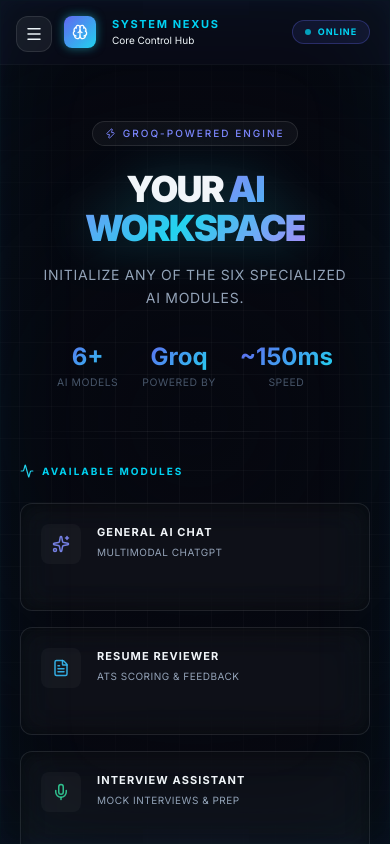
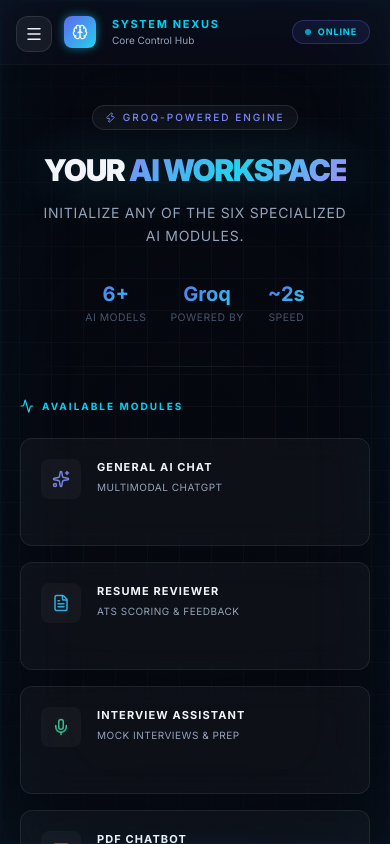
Before and after one commit to HarshPariya/AI-Assistant-Frontend, a Next.js app: page / in a window 390 px wide. Built offline with nearby package versions, Linux system fonts and the light colour scheme; no server answers.

Commit message:
chore: remove css font import to fix build, update oauth ui/urls

```diff
--- a/app/general/page.tsx
+++ b/app/general/page.tsx
@@ -72,7 +72,6 @@
         }
       }
     } catch (error: any) {
-      console.error(error);
       setMessages((prev) => [
         ...prev,
         {
--- a/app/globals.css
+++ b/app/globals.css
@@ -1,5 +1,11 @@
+
 @import "tailwindcss";
 @plugin "@tailwindcss/typography";
+
+/* ============================================================
+   FONT IMPORT — Inter from Google Fonts (fallback in case
+   next/font/google fails to load in some envs)
+   ============================================================ */
 
 /* ============================================================
    DESIGN TOKENS — Obsidian AI Platform
@@ -39,7 +45,7 @@
 body {
   background: var(--bg);
   color: var(--fg);
-  font-family: var(--font-inter), ui-sans-serif, system-ui, -apple-system, sans-serif;
+  font-family: 'Inter', var(--font-inter), ui-sans-serif, system-ui, -apple-system, sans-serif;
   font-feature-settings: "cv02","cv03","cv04","cv11";
   -webkit-font-smoothing: antialiased;
   -moz-osx-font-smoothing: grayscale;
@@ -154,9 +160,10 @@
   color: white;
   transition: all 0.2s;
   box-shadow: 0 4px 24px -6px rgba(99,102,241,0.5);
+  text-decoration: none;
 }
 .btn-primary:hover {
-  brightness: 1.1;
+  filter: brightness(1.12);
   box-shadow: 0 8px 32px -8px rgba(99,102,241,0.7);
   transform: translateY(-1px);
 }
@@ -237,6 +244,10 @@
   50%      { box-shadow: 0 0 50px rgba(99,102,241,0.6), 0 0 80px rgba(34,211,238,0.2); }
 }
 @keyframes spin-slow { to { transform: rotate(360deg); } }
+@keyframes bounce-dot {
+  0%, 80%, 100% { transform: translateY(0); }
+  40%           { transform: translateY(-6px); }
+}
 
 .animate-fade-in  { animation: fade-in  0.45s cubic-bezier(0.4,0,0.2,1) forwards; }
 .animate-slide-up { animation: slide-up 0.4s  cubic-bezier(0.4,0,0.2,1) forwards; }
@@ -284,3 +295,33 @@
 .prose pre { background: rgba(255,255,255,0.04); border: 1px solid rgba(255,255,255,0.08); }
 .prose code { background: rgba(255,255,255,0.06); border-radius: 4px; padding: 0.1em 0.35em; }
 .prose :where(a):not(:where([class~="not-prose"] *)) { color: #818cf8; }
+
+/* ============================================================
+   RESPONSIVE MOBILE HELPERS
+   ============================================================ */
+/* Ensure main content has space for the mobile hamburger */
+@media (max-width: 767px) {
+  .page-header {
+    padding-left: 3.5rem !important; /* 56px = hamburger button + gap */
+  }
+}
+
+/* Input placeholder styling */
+textarea::placeholder,
+input::placeholder {
+  color: var(--faint);
+  opacity: 1;
+}
+
+/* Ensure icons render correctly */
+svg {
+  display: inline-block;
+  vertical-align: middle;
+  flex-shrink: 0;
+}
+
+/* Focus visible ring for accessibility */
+:focus-visible {
+  outline: 2px solid rgba(99,102,241,0.5);
+  outline-offset: 2px;
+}
--- a/app/history/page.tsx
+++ b/app/history/page.tsx
@@ -67,7 +67,7 @@
   return (
     <div className="flex flex-col h-screen w-full relative">
       {/* Header */}
-      <div className="px-6 py-4 flex items-center justify-between sticky top-0 z-20"
+      <div className="px-6 py-4 pl-16 md:pl-6 flex items-center justify-between sticky top-0 z-20"
         style={{ borderBottom: "1px solid rgba(255,255,255,0.06)", background: "rgba(6,8,16,0.8)", backdropFilter: "blur(16px)" }}>
         <div className="flex items-center gap-3">
           <div className="w-10 h-10 rounded-xl flex items-center justify-center bg-cyan-500/10 border border-cyan-500/20">
--- a/app/layout.tsx
+++ b/app/layout.tsx
@@ -4,34 +4,58 @@
 import Sidebar from "@/components/Sidebar";
 import AuthProvider from "@/components/AuthProvider";
 
-const inter = Inter({ subsets: ["latin"], variable: "--font-inter" });
+const inter = Inter({
+  subsets: ["latin"],
+  variable: "--font-inter",
+  display: "swap",
+  preload: true,
+  weight: ["300", "400", "500", "600", "700", "800", "900"],
+});
 
 export const metadata: Metadata = {
   title: "AI Career & Research Assistant",
-  description: "Multi-Modal GenAI Platform — Resume Reviewer, Interview Assistant, PDF Chatbot, Research, and Image Q&A powered by Groq AI",
+  description:
+    "Multi-Modal GenAI Platform — Resume Reviewer, Interview Assistant, PDF Chatbot, Research, and Image Q&A powered by Groq AI",
   keywords: "AI, career, resume, interview, RAG, GenAI, Groq, research",
 };
 
 export default function RootLayout({ children }: { children: React.ReactNode }) {
   return (
     <html lang="en" className="dark">
-      <body className={`${inter.variable} font-sans antialiased`} style={{ background: "var(--bg)", color: "var(--fg)" }}>
+      <head>
+        {/* Google Fonts preconnect for performance */}
+        <link rel="preconnect" href="https://fonts.googleapis.com" />
+        <link rel="preconnect" href="https://fonts.gstatic.com" crossOrigin="anonymous" />
+      </head>
+      <body
+        className={`${inter.variable} font-sans antialiased`}
+        style={{ background: "var(--bg)", color: "var(--fg)" }}
+      >
         {/* Tech grid overlay */}
         <div aria-hidden="true" className="fixed inset-0 dot-grid pointer-events-none z-0" />
 
         {/* Vignette fade */}
-        <div aria-hidden="true" className="fixed inset-0 pointer-events-none z-0"
-          style={{ background: "radial-gradient(circle at center, transparent 0%, var(--bg) 110%)" }} />
+        <div
+          aria-hidden="true"
+          className="fixed inset-0 pointer-events-none z-0"
+          style={{ background: "radial-gradient(circle at center, transparent 0%, var(--bg) 110%)" }}
+        />
 
-        {/* Neon outer frame glow (Cyberpunk / SquidAI inspired) */}
-        <div className="fixed inset-0 pointer-events-none z-50"
-          style={{ boxShadow: "inset 0 0 100px rgba(34,211,238,0.05), inset 0 0 20px rgba(99,102,241,0.05)", border: "1px solid rgba(34,211,238,0.05)" }} />
+        {/* Neon outer frame glow */}
+        <div
+          className="fixed inset-0 pointer-events-none z-50"
+          style={{
+            boxShadow:
+              "inset 0 0 100px rgba(34,211,238,0.05), inset 0 0 20px rgba(99,102,241,0.05)",
+            border: "1px solid rgba(34,211,238,0.05)",
+          }}
+        />
 
         {/* App Shell */}
         <AuthProvider>
           <div className="relative z-10 flex h-screen overflow-hidden">
             <Sidebar />
-            <main className="flex-1 overflow-y-auto">
+            <main className="flex-1 overflow-y-auto min-w-0">
               {children}
             </main>
           </div>
--- a/app/page.tsx
+++ b/app/page.tsx
@@ -4,27 +4,42 @@
 import { Brain, Sparkles, ArrowRight, Zap, Activity } from "lucide-react";
 import { navItems } from "@/components/Sidebar";
 
-const moduleItems = navItems.filter(item => item.href !== "/");
+const moduleItems = navItems.filter((item) => item.href !== "/");
 
 const stats = [
   { label: "AI Models", value: "6+" },
   { label: "Powered by", value: "Groq" },
-  { label: "Speed", value: "~150ms" },
+  { label: "Speed", value: "~2s" },
 ];
 
 export default function DashboardPage() {
   return (
     <div className="min-h-screen w-full">
       {/* ── Header ─────────────────────────────────────── */}
-      <header className="sticky top-0 z-20 flex items-center gap-4 px-5 md:px-8 py-4 pl-16 md:pl-8"
-        style={{ borderBottom: "1px solid rgba(255,255,255,0.03)", background: "rgba(10,12,24,0.8)", backdropFilter: "blur(20px)" }}>
-        <div className="w-8 h-8 rounded-lg flex items-center justify-center"
-          style={{ background: "linear-gradient(135deg, #6366f1, #22d3ee)", boxShadow: "0 0 10px rgba(34,211,238,0.5)" }}>
+      <header
+        className="sticky top-0 z-20 flex items-center gap-4 px-5 md:px-8 py-4 pl-16 md:pl-8"
+        style={{
+          borderBottom: "1px solid rgba(255,255,255,0.03)",
+          background: "rgba(10,12,24,0.8)",
+          backdropFilter: "blur(20px)",
+        }}
+      >
+        <div
+          className="w-8 h-8 rounded-lg flex items-center justify-center flex-shrink-0"
+          style={{
+            background: "linear-gradient(135deg, #6366f1, #22d3ee)",
+            boxShadow: "0 0 10px rgba(34,211,238,0.5)",
+          }}
+        >
           <Brain size={16} className="text-white" />
         </div>
         <div>
-          <h1 className="text-[11px] font-bold tracking-[0.15em] uppercase text-cyan-400">System Nexus</h1>
-          <p className="text-[10px]" style={{ color: "off-white" }}>Core Control Hub</p>
+          <h1 className="text-[11px] font-bold tracking-[0.15em] uppercase text-cyan-400">
+            System Nexus
+          </h1>
+          <p className="text-[10px]" style={{ color: "var(--muted)" }}>
+            Core Control Hub
+          </p>
         </div>
         <div className="ml-auto flex items-center gap-2 badge badge-glow border-cyan-500/30">
           <span className="w-1.5 h-1.5 rounded-full animate-pulse bg-cyan-400" />
@@ -33,16 +48,19 @@
       </header>
 
       {/* ── Hero ───────────────────────────────────────── */}
-      <section className="px-5 md:px-8 pt-14 pb-10 text-center animate-fade-in relative">
+      <section className="px-5 md:px-8 pt-10 md:pt-14 pb-10 text-center animate-fade-in relative">
         <div className="inline-flex items-center gap-2 badge mb-6 border-indigo-500/30 bg-indigo-500/10">
           <Zap size={11} className="text-indigo-400" />
           <span className="text-indigo-400 text-[10px] tracking-[0.2em]">GROQ-POWERED ENGINE</span>
         </div>
-        <h1 className="text-4xl md:text-5xl lg:text-6xl font-black tracking-tighter mb-4 leading-[1.08] drop-shadow-[0_0_25px_rgba(34,211,238,0.3)]">
+        <h1 className="text-3xl sm:text-4xl md:text-5xl lg:text-6xl font-black tracking-tighter mb-4 leading-[1.08] drop-shadow-[0_0_25px_rgba(34,211,238,0.3)]">
           <span style={{ color: "var(--fg)" }}>YOUR </span>
           <span className="text-gradient-vivid uppercase">AI WORKSPACE</span>
         </h1>
-        <p className="text-sm md:text-base max-w-xl mx-auto px-4 leading-relaxed uppercase tracking-wider" style={{ color: "var(--muted)" }}>
+        <p
+          className="text-sm md:text-base max-w-xl mx-auto px-4 leading-relaxed uppercase tracking-wider"
+          style={{ color: "var(--muted)" }}
+        >
           Initialize any of the six specialized AI modules.
         </p>
 
@@ -50,15 +68,27 @@
         <div className="flex items-center justify-center gap-6 mt-8">
           {stats.map((s, i) => (
             <div key={i} className="text-center">
-              <div className="text-2xl font-bold text-gradient-brand">{s.value}</div>
-              <div className="text-[0.65rem] uppercase tracking-wider mt-0.5" style={{ color: "var(--faint)" }}>{s.label}</div>
+              <div className="text-xl md:text-2xl font-bold text-gradient-brand">{s.value}</div>
+              <div
+                className="text-[0.65rem] uppercase tracking-wider mt-0.5"
+                style={{ color: "var(--faint)" }}
+              >
+                {s.label}
+              </div>
             </div>
           ))}
         </div>
       </section>
 
       {/* ── Divider ────────────────────────────────────── */}
-      <div className="mx-5 md:mx-8 mb-8" style={{ height: "1px", background: "linear-gradient(90deg, transparent, rgba(255,255,255,0.08), transparent)" }} />
+      <div
+        className="mx-5 md:mx-8 mb-8"
+        style={{
+          height: "1px",
+          background:
+            "linear-gradient(90deg, transparent, rgba(255,255,255,0.08), transparent)",
+        }}
+      />
 
       {/* ── Modules Grid ───────────────────────────────── */}
       <section className="px-5 md:px-8 pb-16">
@@ -70,41 +100,64 @@
         </div>
 
         <div className="grid grid-cols-1 sm:grid-cols-2 lg:grid-cols-3 gap-4">
-          {moduleItems.map(({ href, icon: Icon, label, description, accent, accentBg }, i) => (
+          {moduleItems.map(({ href, icon: Icon, label, description, accent }, i) => (
             <Link
               key={href}
               href={href}
-              className="module-card group p-5 flex flex-col gap-4 border border-white/5 bg-[#0a0c18]/80 hover:bg-[#0f1224] hover:border-cyan-500/30 transition-all duration-300"
-              style={{ animationDelay: `${i * 0.07}s`, borderRadius: "12px", boxShadow: "inset 0 0 20px rgba(0,0,0,0.5)" }}
+              className="module-card group p-5 flex flex-col gap-4"
+              style={{ animationDelay: `${i * 0.07}s` }}
             >
               {/* Hover glow overlay */}
-              <div className="pointer-events-none absolute inset-0 opacity-0 group-hover:opacity-100 transition-opacity duration-300 rounded-xl"
-                style={{ background: `radial-gradient(400px circle at 50% 0%, ${accent}15, transparent 70%)` }} />
+              <div
+                className="pointer-events-none absolute inset-0 opacity-0 group-hover:opacity-100 transition-opacity duration-300 rounded-xl"
+                style={{
+                  background: `radial-gradient(400px circle at 50% 0%, ${accent}15, transparent 70%)`,
+                }}
+              />
 
               <div className="relative z-10 flex items-start gap-4">
                 {/* Icon */}
-                <div className="flex-shrink-0 w-10 h-10 rounded-lg flex items-center justify-center transition-transform duration-300 group-hover:scale-110"
-                  style={{ background: `rgba(255,255,255,0.03)`, border: `1px solid ${accent}40`, boxShadow: `0 0 15px ${accent}20` }}>
+                <div
+                  className="flex-shrink-0 w-10 h-10 rounded-lg flex items-center justify-center transition-transform duration-300 group-hover:scale-110"
+                  style={{
+                    background: `rgba(255,255,255,0.03)`,
+                    border: `1px solid ${accent}40`,
+                    boxShadow: `0 0 15px ${accent}20`,
+                  }}
+                >
                   <Icon size={18} style={{ color: accent }} />
                 </div>
 
                 <div className="flex-1 min-w-0">
-                  <h3 className="font-bold text-[11px] mb-1 transition-colors uppercase tracking-[0.1em] group-hover:text-white"
-                    style={{ color: "var(--fg)", textShadow: `0 0 10px ${accent}60` }}>
+                  <h3
+                    className="font-bold text-[11px] mb-1 transition-colors uppercase tracking-[0.1em] group-hover:text-white"
+                    style={{ color: "var(--fg)", textShadow: `0 0 10px ${accent}60` }}
+                  >
                     {label}
                   </h3>
-                  <p className="text-[10px] uppercase tracking-wider leading-relaxed" style={{ color: "var(--muted)" }}>
+                  <p
+                    className="text-[10px] uppercase tracking-wider leading-relaxed"
+                    style={{ color: "var(--muted)" }}
+                  >
                     {description}
                   </p>
                 </div>
 
-                <ArrowRight size={14} className="flex-shrink-0 opacity-0 group-hover:opacity-100 transition-all duration-200 group-hover:translate-x-0.5"
-                  style={{ color: accent }} />
+                <ArrowRight
+                  size={14}
+                  className="flex-shrink-0 opacity-0 group-hover:opacity-100 transition-all duration-200 group-hover:translate-x-0.5"
+                  style={{ color: accent }}
+                />
               </div>
 
               {/* Bottom accent line */}
-              <div className="relative z-10 h-[2px] w-0 group-hover:w-full transition-all duration-500 rounded-full mt-2"
-                style={{ background: `linear-gradient(90deg, ${accent}, transparent)`, boxShadow: `0 0 8px ${accent}` }} />
+              <div
+                className="relative z-10 h-[2px] w-0 group-hover:w-full transition-all duration-500 rounded-full mt-2"
+                style={{
+                  background: `linear-gradient(90deg, ${accent}, transparent)`,
+                  boxShadow: `0 0 8px ${accent}`,
+                }}
+              />
             </Link>
           ))}
         </div>
@@ -112,16 +165,30 @@
 
       {/* ── Bottom CTA ─────────────────────────────────── */}
       <section className="px-5 md:px-8 pb-16 text-center">
-        <div className="glass-card p-8 max-w-xl mx-auto border border-cyan-500/20 bg-[#0a0c18]/80 shadow-[inset_0_0_30px_rgba(34,211,238,0.1)]">
-          <div className="w-12 h-12 rounded-xl flex items-center justify-center mx-auto mb-4 animate-pulse-glow"
-            style={{ background: "rgba(34,211,238,0.1)", border: "1px solid rgba(34,211,238,0.5)", boxShadow: "0 0 20px rgba(34,211,238,0.3)" }}>
+        <div
+          className="glass-card p-6 md:p-8 max-w-xl mx-auto border border-cyan-500/20 bg-[#0a0c18]/80 shadow-[inset_0_0_30px_rgba(34,211,238,0.1)]"
+        >
+          <div
+            className="w-12 h-12 rounded-xl flex items-center justify-center mx-auto mb-4 animate-pulse-glow"
+            style={{
+              background: "rgba(34,211,238,0.1)",
+              border: "1px solid rgba(34,211,238,0.5)",
+              boxShadow: "0 0 20px rgba(34,211,238,0.3)",
+            }}
+          >
             <Sparkles size={24} className="text-cyan-400" />
           </div>
-          <h3 className="text-sm font-black uppercase tracking-[0.15em] mb-2 text-cyan-400 drop-shadow-[0_0_10px_rgba(34,211,238,0.8)]">Initialize General AI</h3>
+          <h3 className="text-sm font-black uppercase tracking-[0.15em] mb-2 text-cyan-400 drop-shadow-[0_0_10px_rgba(34,211,238,0.8)]">
+            Initialize General AI
+          </h3>
           <p className="text-[11px] mb-5 uppercase tracking-wider" style={{ color: "var(--muted)" }}>
             Ask anything, generate images, analyze PDFs and photos.
           </p>
-          <Link href="/general" className="btn-primary" style={{ borderRadius: "8px", boxShadow: "0 0 15px rgba(99,102,241,0.5)" }}>
+          <Link
+            href="/general"
+            className="btn-primary"
+            style={{ borderRadius: "8px", boxShadow: "0 0 15px rgba(99,102,241,0.5)" }}
+          >
             LAUNCH GENERAL CHAT
             <ArrowRight size={15} />
           </Link>
--- a/components/ChatInterface.tsx
+++ b/components/ChatInterface.tsx
@@ -92,7 +92,7 @@
   return (
     <div className="flex flex-col h-full relative">
       {/* Messages */}
-      <div className="flex-1 overflow-y-auto px-4 md:px-6 py-5 space-y-5">
+      <div className="flex-1 overflow-y-auto px-4 md:px-6 py-5 space-y-5 pb-20 md:pb-5">
         {messages.length === 0 ? (
           emptyStateComponent ? emptyStateComponent : (
             <div className="flex flex-col items-center justify-center h-full text-center py-16 animate-fade-in">
@@ -273,7 +273,7 @@
       </div>
 
       {/* Input Area */}
-      <div className="px-4 md:px-5 py-4 relative" style={{ borderTop: "1px solid rgba(255,255,255,0.06)" }}>
+      <div className="px-4 md:px-5 py-4 relative z-10" style={{ borderTop: "1px solid rgba(255,255,255,0.06)", background: "var(--bg)" }}>
         {/* File preview pill above input */}
         {selectedFile && (
           <div className="absolute -top-14 left-4 animate-slide-up flex items-center gap-2 px-3 py-2 rounded-xl shadow-xl"
@@ -317,7 +317,7 @@
             onKeyDown={handleKeyDown}
             placeholder={placeholder}
             rows={1}
-            className="w-full bg-transparent text-sm resize-none outline-none max-h-40 leading-relaxed py-1"
+            className="w-full bg-transparent text-sm resize-none outline-none max-h-40 leading-relaxed py-1 placeholder-opacity-70"
             style={{ color: "var(--fg)" }}
           />
 
--- a/lib/auth.ts
+++ b/lib/auth.ts
@@ -10,6 +10,11 @@
   ],
   secret: process.env.AUTH_SECRET || process.env.NEXTAUTH_SECRET,
   trustHost: true,
+  debug: false,
+  pages: {
+    signIn: "/",      // redirect to home if sign-in fails
+    error: "/",       // redirect to home on error (prevents blank error pages)
+  },
   callbacks: {
     async session({ session, token }) {
       if (session.user && token.sub) {
```
Also changed, not shown: components/Sidebar.tsx (+103 -48 lines), next.config.ts (+9 -1 lines).
